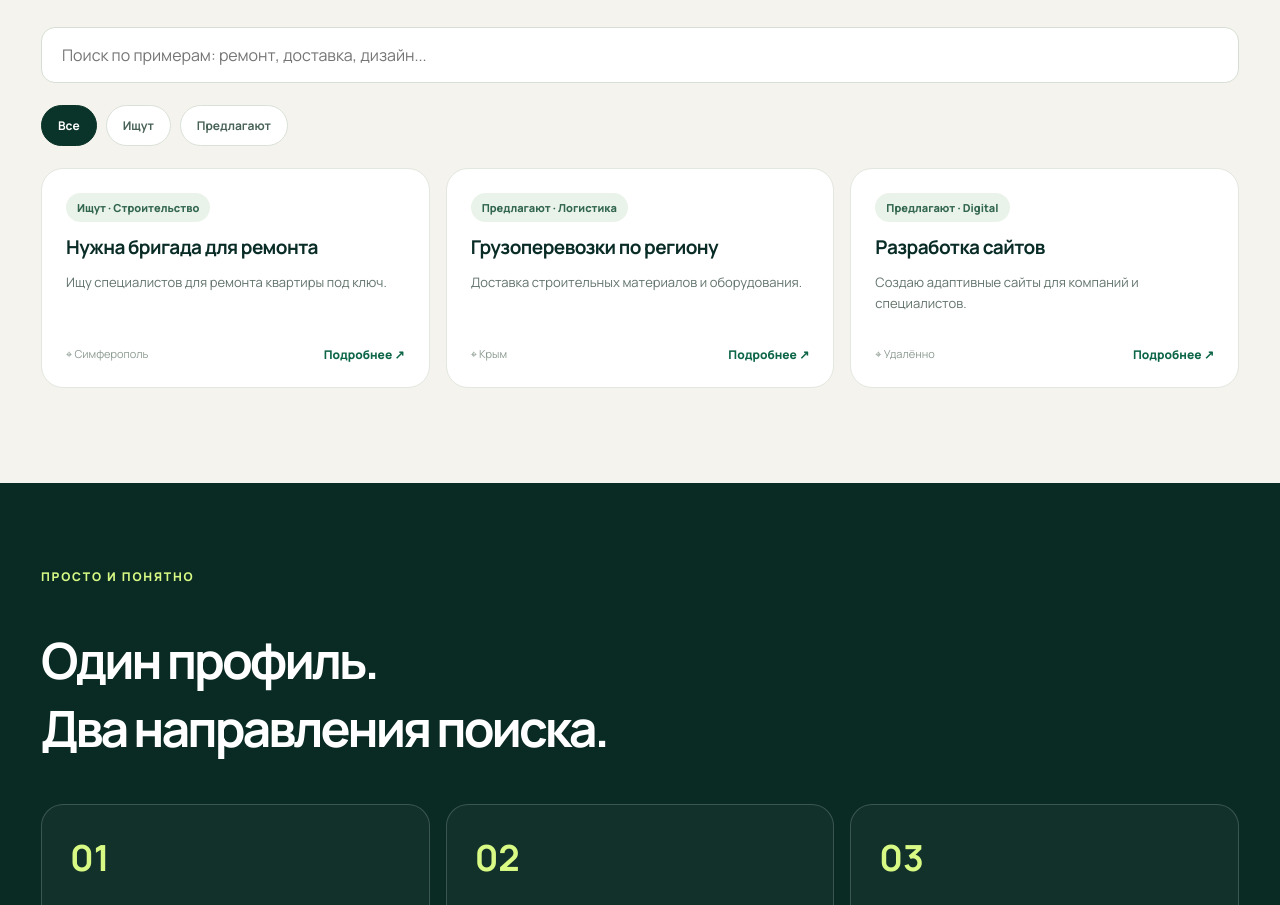
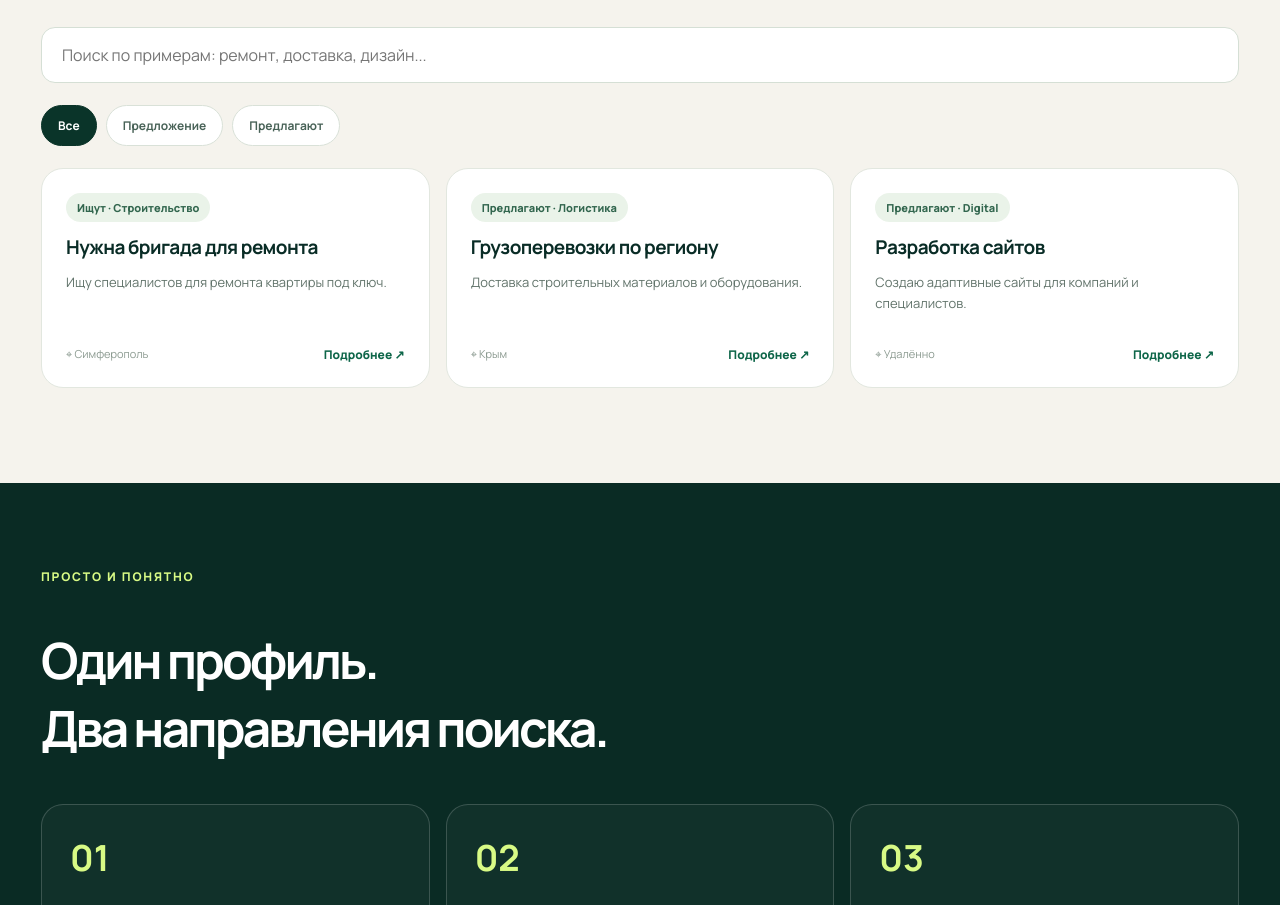
Before and after one commit to emilabdurahmang-collab/faydly-platform, a website: page index.html in a window 1280 px wide. Shown: the part 1050-1955 px from the top of the page. Drawn offline with Linux system fonts and the light colour scheme.

Commit message:
Rename Needs filter button from Ищут to Предложение

```diff
--- a/index.html
+++ b/index.html
@@ -176,7 +176,7 @@
 <section class="hero" id="top"><header class="header"><a class="logo" href="#top">FAYDLY<span>.</span></a><nav class="nav"><a href="#opportunities">Возможности</a><a href="#how">Как это работает</a><a href="#about">О платформе</a></nav><div class="header-actions"><button class="btn login" onclick="openModal('login')">Войти</button><button class="btn dark" onclick="openModal('register')">Регистрация ↗</button></div></header>
 <div class="half left"><svg class="wave" viewBox="0 0 800 600" preserveAspectRatio="none" aria-hidden="true"><defs><linearGradient id="g1"><stop stop-color="#5dfab0" stop-opacity="0"/><stop offset=".55" stop-color="#b4ff65" stop-opacity=".95"/><stop offset="1" stop-color="#70ddab" stop-opacity="0"/></linearGradient></defs><g stroke="url(#g1)"><path d="M-80 470 Q170 30 390 330 T880 90"/><path d="M-80 490 Q180 60 400 340 T880 110"/><path d="M-80 510 Q190 90 410 350 T880 130"/><path d="M-80 530 Q200 120 420 360 T880 150"/><path d="M-80 550 Q210 150 430 370 T880 170"/><path d="M-80 570 Q220 180 440 380 T880 190"/><path d="M-80 590 Q230 210 450 390 T880 210"/><path d="M-80 610 Q240 240 460 400 T880 230"/></g></svg><div class="half-content"><div class="eyebrow">01 / МОИ ВОЗМОЖНОСТИ</div><h1>Предложения</h1><p>Расскажите о своей профессии или бизнесе, чем занимаетесь, какие товары, услуги и навыки предлагаете.</p><button class="btn lime" onclick="openModal('offer')">Разместить предложение <span>↗</span></button><div class="chips"><span class="chip">Деятельность</span><span class="chip">Возможности</span><span class="chip">Предложения</span></div></div></div>
 <div class="half right"><svg class="wave" viewBox="0 0 800 600" preserveAspectRatio="none" aria-hidden="true"><defs><linearGradient id="g2"><stop stop-color="#e0c7a2" stop-opacity="0"/><stop offset=".55" stop-color="#ad9b78" stop-opacity=".9"/><stop offset="1" stop-color="#d2c4a7" stop-opacity="0"/></linearGradient></defs><g stroke="url(#g2)"><path d="M-80 470 Q170 30 390 330 T880 90"/><path d="M-80 490 Q180 60 400 340 T880 110"/><path d="M-80 510 Q190 90 410 350 T880 130"/><path d="M-80 530 Q200 120 420 360 T880 150"/><path d="M-80 550 Q210 150 430 370 T880 170"/><path d="M-80 570 Q220 180 440 380 T880 190"/><path d="M-80 590 Q230 210 450 390 T880 210"/><path d="M-80 610 Q240 240 460 400 T880 230"/></g></svg><div class="half-content"><div class="eyebrow">02 / МОИ ПОТРЕБНОСТИ</div><h1>Потребности</h1><p>Укажите, что вам нужно: найти клиентов, приобрести товары, заказать услуги, арендовать помещение или привлечь специалистов.</p><button class="btn dark" onclick="openModal('need')">Разместить потребность <span>↗</span></button><div class="chips"><span class="chip">Поставщики</span><span class="chip">Исполнители</span><span class="chip">Решения</span></div></div></div><div class="divider-vertical"></div><div class="brand-center"><strong>FAY<span style="color:#d8fa85">D</span><em>LY</em></strong></div><div class="center-node"></div></section>
-<section class="section" id="opportunities"><div class="kicker">Всё начинается с потребности</div><div class="section-head"><h2>Возможности<br>находят друг друга.</h2><p class="sub">Посмотрите, как могут выглядеть реальные запросы и предложения. Сейчас это демонстрационные примеры, а не объявления пользователей.</p></div><input class="search" id="search" placeholder="Поиск по примерам: ремонт, доставка, дизайн..." aria-label="Поиск по примерам"><div class="filterbar" id="filters"><button class="filter active" data-type="all">Все</button><button class="filter" data-type="need">Ищут</button><button class="filter" data-type="offer">Предлагают</button></div><div class="cards" id="cards"></div></section>
+<section class="section" id="opportunities"><div class="kicker">Всё начинается с потребности</div><div class="section-head"><h2>Возможности<br>находят друг друга.</h2><p class="sub">Посмотрите, как могут выглядеть реальные запросы и предложения. Сейчас это демонстрационные примеры, а не объявления пользователей.</p></div><input class="search" id="search" placeholder="Поиск по примерам: ремонт, доставка, дизайн..." aria-label="Поиск по примерам"><div class="filterbar" id="filters"><button class="filter active" data-type="all">Все</button><button class="filter" data-type="need">Предложение</button><button class="filter" data-type="offer">Предлагают</button></div><div class="cards" id="cards"></div></section>
 <section class="steps" id="how"><div class="steps-inner"><div class="kicker" style="color:#d8fa85">Просто и понятно</div><h2>Один профиль.<br>Два направления поиска.</h2><div class="stepgrid"><div class="step"><b>01</b><h3>Расскажите о себе</h3><p>Укажите, что предлагаете и что ищете. Можно добавить сразу несколько потребностей и предложений.</p></div><div class="step"><b>02</b><h3>Получите совпадения</h3><p>FAYDLY будет сопоставлять ваши запросы с возможностями других участников в обе стороны.</p></div><div class="step"><b>03</b><h3>Создавайте связи</h3><p>Общайтесь с подходящими людьми и находите новые возможности через цепочки потребностей.</p></div></div></div></section>
 <section class="cta" id="about"><h2>Ваш следующий контакт<br>может изменить всё.</h2><p>Начните с того, что вы предлагаете или что вам необходимо.</p><button class="btn dark" onclick="openModal('register')">Присоединиться к FAYDLY ↗</button></section><footer class="footer"><b>FAYDLY.</b><span>Платформа взаимных возможностей · Демонстрационная версия 2026</span></footer>
 <div class="modal" id="modal" role="dialog" aria-modal="true" aria-labelledby="modal-title"><div class="dialog"><button class="close" aria-label="Закрыть" onclick="closeModal()">×</button><h2 id="modal-title">Разместить предложение</h2><p id="modal-intro">Заполните форму для демонстрации интерфейса.</p><form id="demoform"><label for="name">Ваше имя / название компании</label><input id="name" required maxlength="80" placeholder="Как к вам обращаться"><label for="city">Город</label><input id="city" required maxlength="80" placeholder="Например, Симферополь"><label for="details">Описание</label><textarea id="details" required maxlength="600" placeholder="Расскажите подробнее"></textarea><button class="btn dark" type="submit">Посмотреть результат ↗</button><div class="note">Это локальная демонстрация: данные не отправляются на сервер и не сохраняются.</div></form></div></div><div class="toast" id="toast" role="status"></div>
```
